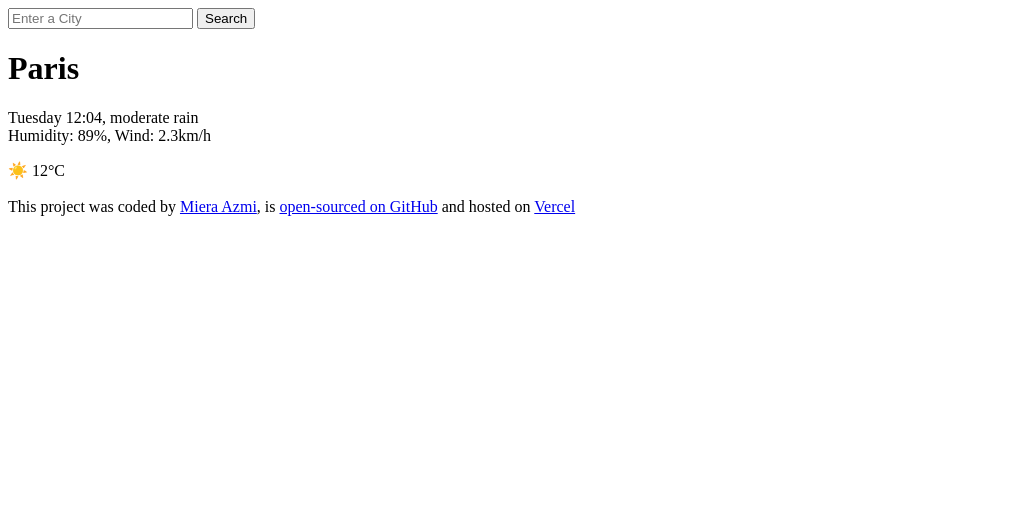
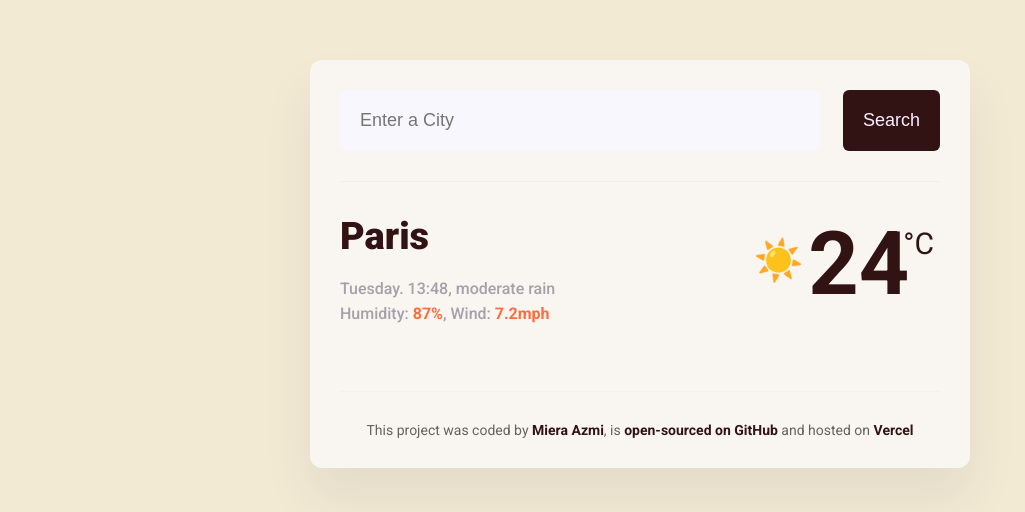
Before and after one commit to mierawats/vanilla-weather-search, a plain HTML site: page index.html in a window 1280 px wide. Shown: the whole page, without its empty margins (0-1025 px from the left). Drawn offline with Linux system fonts and the light colour scheme.

Commit message:
Added CSS to project

```diff
--- a/index.html
+++ b/index.html
@@ -3,30 +3,52 @@
   <head>
     <meta charset="UTF-8" />
     <meta name="viewport" content="width=device-width, initial-scale=1.0" />
+    <link rel="preconnect" href="https://fonts.googleapis.com" />
+    <link rel="preconnect" href="https://fonts.gstatic.com" crossorigin />
+    <link
+      href="https://fonts.googleapis.com/css2?family=Oswald:wght@200;300;400;500;600;700&family=Roboto:ital,wght@0,100;0,300;0,400;0,500;0,700;0,900;1,100;1,300;1,400;1,500;1,700;1,900&display=swap"
+      rel="stylesheet"
+    />
+    <link rel="stylesheet" href="src/index.css" />
     <title>Vanilla Weather Search</title>
   </head>
   <body>
+    <div class="weather-app-page">
       <header>
-      <form>
-        <input type="search" placeholder="Enter a City" required />
-        <input type="submit" value="Search" />
+        <form class="search-form">
+          <input
+            type="search"
+            placeholder="Enter a City"
+            required
+            class="search-input"
+          />
+          <input type="submit" value="Search" class="search-button" />
         </form>
       </header>
       <main>
-      <h1>Paris</h1>
+        <div class="current-weather">
           <div>
-        <p>
-          Tuesday 12:04, moderate rain
-          <br />
-          Humidity: 89%, Wind: 2.3km/h
+            <h1 class="current-city" id="current-city">Paris</h1>
+            <p class="current-details">
+              <span id="current-date">Tuesday. 13:48</span>,
+              <span id="condition-description">moderate rain</span
+              ><br />Humidity:
+              <strong><span id="temperature-humidity">87</span>%</strong>, Wind:
+              <strong><span id="wind-speed">7.2</span>mph</strong>
             </p>
           </div>
-      <div>☀️ 12°C</div>
+          <div class="current-temperature">
+            <div class="current-temperature-icon">☀️</div>
+            <div class="current-temperature-value">24</div>
+            <div class="current-temperature-unit">°C</div>
+          </div>
+        </div>
       </main>
       <br />
       <footer>
         This project was coded by
-      <a href="https://github.com/mierawats" target="_blank">Miera Azmi</a>, is
+        <a href="https://github.com/mierawats" target="_blank">Miera Azmi</a>,
+        is
         <a
           href="https://github.com/mierawats/vanilla-weather-search"
           target="_blank"
@@ -34,5 +56,6 @@
         >
         and hosted on <a href="#" target="_blank">Vercel</a>
       </footer>
+    </div>
   </body>
 </html>
--- a/src/index.css
+++ b/src/index.css
@@ -0,0 +1,111 @@
+body {
+  background-color: #f2ead3;
+  font-family: "Roboto", sans-serif;
+}
+
+.weather-app-page {
+  margin: 60px auto;
+  padding: 30px;
+  max-width: 600px;
+  background: #f9f5f0;
+  border: none;
+  border-radius: 12px;
+  box-shadow: 0 30px 50px rgba(65, 50, 100, 0.08);
+}
+
+header {
+  border-bottom: 1px solid rgba(50, 19, 19, 0.03);
+  padding: 0 0 30px 0;
+}
+
+.search-form {
+  display: flex;
+  justify-content: space-between;
+  margin: 0 auto;
+}
+
+.search-input {
+  width: 80%;
+  padding: 20px;
+  font-size: 18px;
+  background: #f9f7fe;
+  border: none;
+  border-radius: 6px;
+}
+
+.search-button {
+  margin-left: 10px;
+  padding: 20px;
+  font-size: 18px;
+  color: #feeeff;
+  background: #321313;
+  border: none;
+  border-radius: 6px;
+  cursor: pointer;
+}
+
+.current-weather {
+  display: flex;
+  justify-content: space-between;
+  padding: 30px 0;
+}
+
+.current-city {
+  margin: 0;
+  font-size: 38px;
+  font-weight: 900;
+  line-height: 48px;
+  color: #321313;
+}
+
+.current-details {
+  font-size: 16px;
+  font-weight: 500;
+  line-height: 25px;
+  color: rgba(39, 33, 66, 0.4);
+}
+
+.current-details strong {
+  color: #ff6d3f;
+}
+
+.current-temperature {
+  display: flex;
+  justify-content: space-between;
+  margin: 0;
+  color: #321313;
+}
+
+.current-temperature-icon {
+  font-size: 40px;
+  position: relative;
+  top: 25px;
+  right: -5px;
+}
+
+.current-temperature-value {
+  font-size: 88px;
+  font-weight: bold;
+  margin-left: 10px;
+}
+
+.current-temperature-unit {
+  font-size: 30px;
+  position: relative;
+  top: 14px;
+  right: 6px;
+}
+
+footer {
+  padding: 30px 0 0 0;
+  font-size: 14px;
+  text-align: center;
+  color: rgba(0, 0, 0, 0.6);
+  border-top: 1px solid rgba(50, 19, 19, 0.02);
+}
+
+footer a {
+  font-weight: bold;
+  text-decoration: none;
+  color: #321313;
+}
```
Lines whose indentation alone changed are shown as unchanged.
